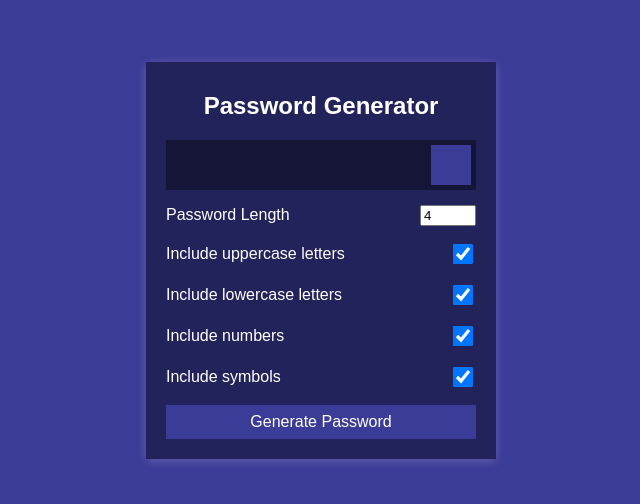
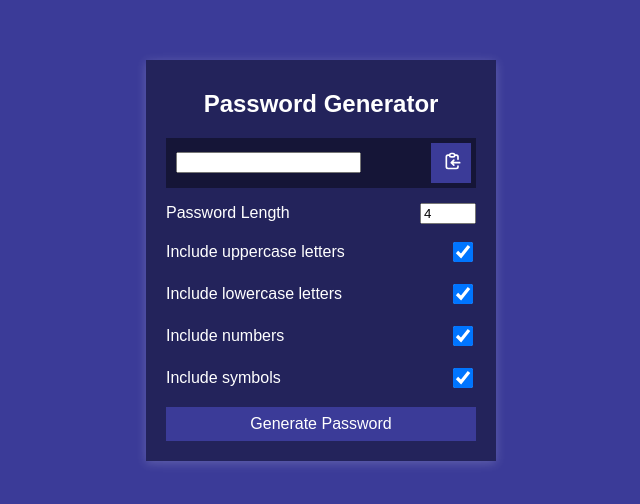
Before and after one commit to trungntgcd17186/Intern-tnm-PasswordGenerator, a React (Create React App) app: page / in a window 1280 px wide. Shown: the part 140-644 px from the top of the page, without its empty margins (319-959 px from the left). Built offline with nearby package versions, Linux system fonts and the light colour scheme; a web font is replaced by a local one.

Commit message:
upload source code

```diff
--- a/package.json
+++ b/package.json
@@ -6,8 +6,10 @@
     "@testing-library/jest-dom": "^5.16.1",
     "@testing-library/react": "^12.1.2",
     "@testing-library/user-event": "^13.5.0",
+    "bootstrap-icons": "^1.7.2",
     "react": "^17.0.2",
     "react-dom": "^17.0.2",
+    "react-icons": "^4.3.1",
     "react-scripts": "5.0.0",
     "web-vitals": "^2.1.3"
   },
--- /dev/null
+++ b/src/Components/PasswordGenerator/Checkbox.js
@@ -0,0 +1,12 @@
+import React from "react";
+
+function checkbox(props) {
+  const { value, onChange } = props;
+  return (
+    <div>
+      <input type="checkbox" checked={value} onChange={onChange} />
+    </div>
+  );
+}
+
+export default checkbox;
--- a/src/Components/PasswordGenerator/PasswordGenerator.js
+++ b/src/Components/PasswordGenerator/PasswordGenerator.js
@@ -1,66 +1,149 @@
-import React, { useEffect } from "react";
-import { useRef } from "react";
+import { useState } from "react";
 import "./style.css";
+import Checkbox from "./Checkbox";
+import { HiOutlineClipboardCopy, HiClipboardCopy } from "react-icons/hi";
+function PasswordGenerator(props) {
+  const [handleText, setHandleText] = useState("");
+  const [copied, setCopied] = useState(false);
 
-function PasswordGenerator(props) {
-  const inputRef = useRef();
-  const spanRef = useRef();
+  const [password, setPassword] = useState({
+    length: 4,
+    uppercase: true,
+    lowercase: true,
+    numbers: true,
+    symbols: true,
+  });
 
-  useEffect(() => {
-    inputRef.current.setAttribute("value", (inputRef.current.value = 4));
-  }, []);
+  const handleChangeUppercase = () => {
+    setPassword({
+      ...password,
+      uppercase: !password.uppercase,
+    });
+  };
 
-  const handleClick = () => {
-    // gán zero bằng chuỗi là số 0 mục đích để tăng thêm số lượng số 0.
-    const zero = "0";
-    // convert chuỗi thành số để có thể tính toán. Sau đó dùng hàm repeat
-    // để lặp số 0 với số lần lặp bằng value của input, -1 là vì kết quả dư 1 chữ số.
-    const max = Number(10 + zero.repeat(inputRef.current.value - 1));
-    const min = Number(1 + zero.repeat(inputRef.current.value - 1));
+  const handleChangeLowercase = () => {
+    setPassword({
+      ...password,
+      lowercase: !password.lowercase,
+    });
+  };
 
-    // Thêm kết quả vào thẻ span
-    const textNode = document.createTextNode(
-      Math.floor(Math.random() * (max - min + 1)) + min
+  const handleChangeNumbers = () => {
+    setPassword({
+      ...password,
+      numbers: !password.numbers,
+    });
+  };
+
+  const handleChangeSymbols = () => {
+    setPassword({
+      ...password,
+      symbols: !password.symbols,
+    });
+  };
+
+  const setPasswordLength = (val) => {
+    setPassword({
+      ...password,
+      length: val,
+    });
+  };
+
+  const handleGeneratePassword = () => {
+    const numbersArray = [1, 2, 3, 4, 5, 6, 7, 8, 9, 0];
+
+    const symbolsArray = ["!", "@", "#", "$", "%", "^", "&", "*", "(", ")"];
+
+    const characterCodes = Array.from(Array(26)).map((_e, i) => i + 97);
+    const lowerCaseLetters = characterCodes.map((code) =>
+      String.fromCharCode(code)
     );
-    spanRef.current.appendChild(textNode);
-    // Reset giá trị thẻ span để tiếp tục click
-    spanRef.current.innerHTML = " ";
-    spanRef.current.appendChild(textNode);
+
+    const upperCaseLetters = lowerCaseLetters.map((letter) =>
+      letter.toUpperCase()
+    );
+
+    const { length, uppercase, lowercase, numbers, symbols } = password;
+
+    const word = (length, uppercase, lowercase, numbers, symbols) => {
+      const availableCharacters = [
+        ...(uppercase ? upperCaseLetters : []),
+        ...(lowercase ? lowerCaseLetters : []),
+        ...(numbers ? numbersArray : []),
+        ...(symbols ? symbolsArray : []),
+      ];
+      const shuffleArray = (array) => array.sort(() => Math.random() - 0.5);
+      const characters = shuffleArray(availableCharacters).slice(0, length);
+      setHandleText(characters.join(""));
+      return characters;
+    };
+
+    word(length, uppercase, lowercase, numbers, symbols);
   };
   return (
     <div>
       <div className="container">
         <h2>Password Generator</h2>
         <div className="result-container">
-          <span ref={spanRef} id="result"></span>
-          <button className="btn" id="clipboard">
-            <i className="far fa-clipboard"></i>
+          <input
+            type="text"
+            value={handleText}
+            onChange={(e) => {
+              setHandleText(e.target.value);
+            }}
+          />
+          <button
+            className="btn"
+            onClick={() => {
+              if (handleText.length > 0) {
+                navigator.clipboard.writeText(handleText);
+                setCopied(true);
+                alert("Password copied to clipboard");
+                setInterval(() => {
+                  setCopied(false);
+                }, 2000);
+              }
+            }}
+          >
+            {copied ? <HiClipboardCopy /> : <HiOutlineClipboardCopy />}
           </button>
         </div>
         <div className="settings">
           <div className="setting">
             <label>Password Length</label>
-            <input ref={inputRef} type="number" id="length" min="4" max="20" />
+            <input
+              type="number"
+              value={password.length}
+              onChange={(e) => setPasswordLength(e.target.value)}
+              min="4"
+              max="20"
+            />
           </div>
           <div className="setting">
             <label>Include uppercase letters</label>
-            <input type="checkbox" id="uppercase" defaultChecked />
+            <Checkbox
+              value={password.uppercase}
+              onChange={handleChangeUppercase}
+            />
           </div>
           <div className="setting">
             <label>Include lowercase letters</label>
-            <input type="checkbox" id="lowercase" defaultChecked />
+            <Checkbox
+              value={password.lowercase}
+              onChange={handleChangeLowercase}
+            />
           </div>
           <div className="setting">
             <label>Include numbers</label>
-            <input type="checkbox" id="numbers" defaultChecked />
+            <Checkbox value={password.numbers} onChange={handleChangeNumbers} />
           </div>
           <div className="setting">
             <label>Include symbols</label>
-            <input type="checkbox" id="symbols" defaultChecked />
+            <Checkbox value={password.symbols} onChange={handleChangeSymbols} />
           </div>
         </div>
 
-        <button className="btn btn-large" id="generate" onClick={handleClick}>
+        <button className="btn btn-large" onClick={handleGeneratePassword}>
           Generate Password
         </button>
       </div>
```
Also changed, not shown: 1 other file (tests, documents, lock files or other folders).
